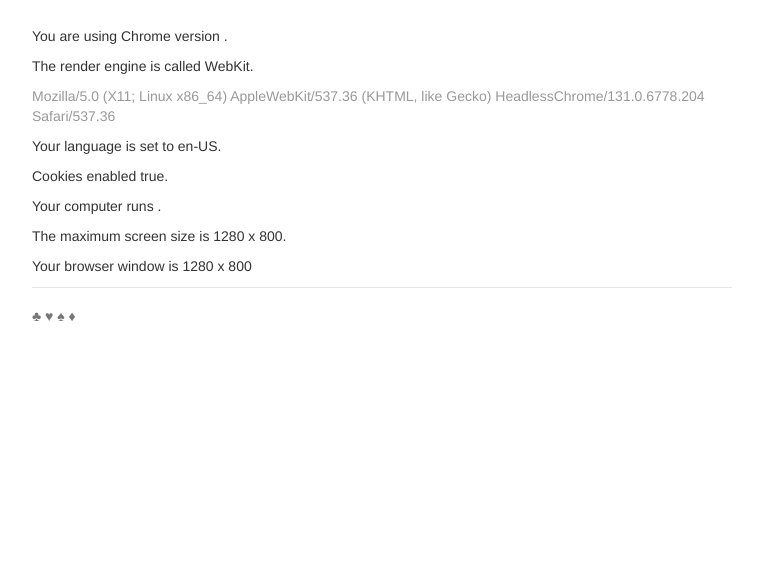
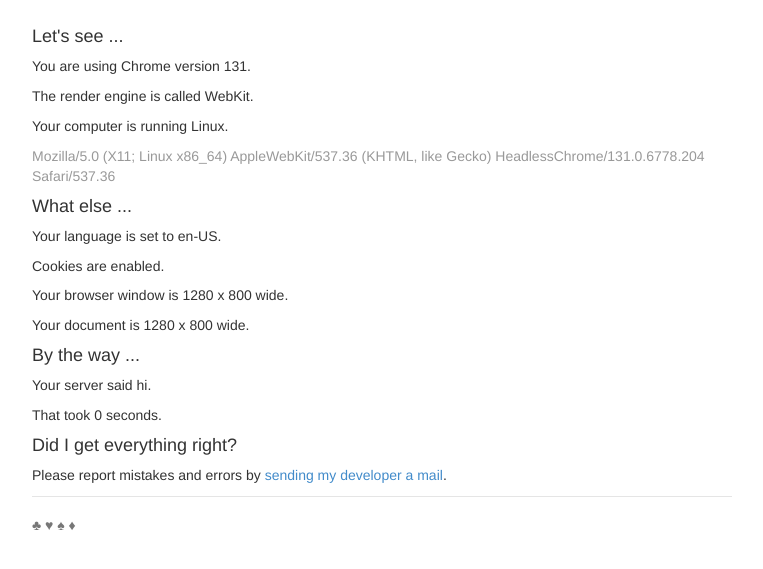
Before and after one commit to lislis/browser-butler, a website: page app/index.html in a window 1280 px wide. Shown: the part 83-652 px from the top of the page, without its empty margins (258-1021 px from the left). Drawn offline with nearby package versions, Linux system fonts and the light colour scheme; files that its build step writes are made by us from their sources.

Commit message:
update regex madnes

```diff
--- a/app/index.html
+++ b/app/index.html
@@ -33,8 +33,24 @@
                 </ul> -->
                 <h3 class="text-muted">Browser Butler</h3>
             </div>
+            <!-- <div>
+                <form role="form" id="js-checkString">
+                  <div class="form-group">
+                    <input type="text" class="form-control" id="userAgentInput" placeholder="userAgent string">
+                  </div>
+                  <button type="submit" class="btn btn-info">check this one</button>
+                </form>
+            </div> -->
             <div>
+                <noscript>
+                    <p class="alert alert-warning">Your Javascript is disabled. Enable it to see Browser Butler's results.</p>
+                </noscript>
                 <div id="js-output"></div>
+                <div id="js-server-output"></div>
+            </div>
+            <div>
+                <h4>Did I get everything right?</h4>
+                <p>Please report mistakes and errors by <a class="" id="js-feedback" href="mailto:mail@lisapassing.de?subject=Browser Butler: feedback w/ js disabled">sending my developer a mail</a><!--  or <a href="#">opening an issue on github</a> -->.</p>
             </div>
             <div class="footer">
                 <p>&clubs; &hearts; &spades; &diams;</p>
--- a/app/scripts/main.js
+++ b/app/scripts/main.js
@@ -1,11 +1,12 @@
-
-$(document).ready(function() {
 
 
-	var nav = navigator;
+function detectBrowser(paramNavigator) {
+
+		var nav = paramNavigator;
 		var cookies = nav.cookieEnabled;
 		var language = nav.language;
 		var userAgent = nav.userAgent;
+		var machine = 'computer';
 
 		var wind = window;
 		var sceenWidth = wind.outerWidth;
@@ -14,29 +15,38 @@ $(document).ready(function() {
 		var documentHeight = wind.innerHeight;
 
 		var browser = '';
+		var version = '';
 		var engine = '';
+		var platform = '';
 		var os = '';
+		var osVersion = '';
 
-	if(userAgent.match('Firefox/')) {
-		if(!userAgent.match('Seamonkey/')) {
+	/*
+	 * Test for browser and version
+	 */
+		if (/Firefox[\/\s](\d+\.\d+)/.test(userAgent)) {
 			browser = 'Firefox';
-		}
-	} else if(userAgent.match('Seamonkey/')) {
-		browser = 'Seamonkey';
-	} else if (userAgent.match('OPR/') || userAgent.match('Opera/')) {
+			version = new Number(RegExp.$1);
+		} else if (/MSIE (\d+\.\d+);/.test(userAgent)) {
+			browser = 'Internet Explorer';
+			version = new Number(RegExp.$1);
+		} else if (/Chrome[\/\s](\d+\.\d+)/.test(userAgent)) {
+			browser = 'Chrome';
+			version = new Number(RegExp.$1);
+		} else if (/Opera[\/\s](\d+\.\d+)/.test(userAgent)) {
 			browser = 'Opera';
-	} else if (userAgent.match('Chrome/')) {
-		browser = 'Chrome';
-	} else if(userAgent.match('Safari/')) {
-		if(!userAgent.match('Chrome/')) {
+			version = new Number(RegExp.$1)
+		} else if (/Safari[\/\s](\d+\.\d+)/.test(userAgent)) {
 			browser = 'Safari';
-		}
-	} else if(userAgent.match('MSIE')) {
-		browser = 'Internet Explorer';
+			version = new Number(RegExp.$1);
 		} else {
 			browser = 'unknown';
+			version = '';
 		}
 
+	/*
+	 * Test for renderengine
+	 */
 		if(userAgent.match('Gecko/')) {
 			engine = 'Gecko';
 		} else if(userAgent.match('AppleWebKit/')) {
@@ -51,20 +61,152 @@ $(document).ready(function() {
 			engine = 'unknown'
 		}
 
+	/*
+	 * Test for os and version
+	 */
 
+		osRegex = [
+			/(Windows 95)|(Win95)|(Windows_95)/,
+			/(Windows 98)|(Win98)/,
+			/(Windows NT 5.0)|(Windows 2000)/,
+			/(Windows NT 5.1)|(Windows XP)/,
+			/(Windows NT 5.2)/, // windows server
+			/(Windows NT 6.0)/, // vista
+			/(Windows NT 6.1)/, // 7
+			/(Windows NT 6.2)/, // 8
+			/OpenBSD/,
+			/SunOS/,
+			/(Linux)|(X11)/,
+			/(Mac_PowerPC)|(Macintosh)/
+		];
+		osNames = [
+			'Windows 95',
+			'windows 98',
+			'Windows 2000',
+			'Windows XP',
+			'Windows 200 Server', // windows server
+			'Windows Vista', // vista
+			'Windows 7', // 7
+			'Windows 8', // 8
+			'OpenBSD',
+			'SunOS',
+			'Linux',
+			'Mac OS'
+		];
+
+		// Check for major Desktop Platforms
+		$.each(osRegex, function(index, value) {
+			if(value.test(userAgent)) {
+				platform = osNames[index];
+			}
+		});
+
+		var parts = userAgent.split(/\s*[;)(]\s*/);
+		//console.log(parts);
+
+		// Windows
+		if(platform.match('Windows')) {
+			os = '';
+		}
+
+		// Lunix distros
+		// @todo: version numbers
+		if (platform == 'Linux' && !userAgent.match('Mobile')) {
+			if (userAgent.match('Ubuntu')) {
+				os = 'Ubuntu';
+			}
+		}
+
+		// Mac
+		// @todo: version numbers
+		if(platform === 'Mac OS') {
+
+		}
+
+		// mobile Browsers
+		// @todo: version numbers
+		if(userAgent.match('Mobile')) {
+			machine = 'device';
+
+			if(browser == 'Safari' && userAgent.match('Android')) {
+				platform = 'Android';
+				browser = 'Android Standard Browser';
+				version = '';
+			} else if(browser == 'Firefox' && !userAgent.match('Android')) {
+				platform = 'FirefoxOS';
+			} else if(userAgent.match('Android')) {
+				platform = 'Android';
+			} else {
+				platform = 'unknown mobile platform';
+			}
+		}
+
+	/*
+	 * Compose output
+	 */
 		var output = '';
-	output += '<p>You are using '+ browser + ' version .</p>';
+		output += '<h4>Let\'s see ...</h4>';
+		output += '<p>You are using '+ browser + ' version '+ version +'.</p>';
 		output += '<p>The render engine is called '+ engine + '.</p>';
+		if(os === '') {
+			output += '<p>Your '+ machine +' is running '+ platform + '.</p>';
+		} else {
+			output += '<p>Your computer is a '+ platform + ', '+ os + ' to be more precise.</p>';
+		}
 		output += '<p class="text-muted">'+ userAgent + '</p>';
+		output += '<h4>What else ...</h4>';
 		output += '<p>Your language is set to '+ language +'.</p>';
-	output += '<p>Cookies enabled '+ cookies +'.</p>';
-	output += '<p>Your computer runs '+ os + '.</p>';
-	output += '<p>The maximum screen size is '+ sceenWidth +' x '+ screenHeight +'.</p>';
-	output += '<p>Your browser window is '+ documentWidth +' x '+ documentHeight +'</p>';
+		if(cookies) {
+			output += '<p>Cookies are enabled.</p>';
+		} else {
+			output += '<p>Cookies are disabled.</p>';
+		}
+		output += '<p>Your browser window is '+ sceenWidth +' x '+ screenHeight +' wide.</p>';
+		output += '<p>Your document is '+ documentWidth +' x '+ documentHeight +' wide.</p>';
 
 		$('#js-output').append(output);
 
+		sendFeedback();
 
 		console.log(userAgent);
+}
+
+function sendFeedback(event) {
+
+	var text = $('#js-output .text-muted').html();
+
+	var link = "mailto:mail@lisapassing.de"
+			 + "?subject=" + escape("Browser Butler feedback mail")
+			 + "&body=" + text;
+
+	$('#js-feedback').attr('href', link);
+}
+
+function queryServer() {
+	console.log('Yes, this is Server');
+	var startTime = new Date().getTime();
+	var serverOutput = '';
+
+	$.ajax({
+		url: "/",
+		cache: false
+	}).success(function( data, textStatus, jqXHR ) {
+		var endTime = new Date().getTime();
+		var timePassed = (endTime - startTime) / 1000;
+		console.log((endTime - startTime) / 1000);
+		console.log(jqXHR.getAllResponseHeaders());
+
+		serverOutput += '<h4>By the way ...</h4>';
+		serverOutput += '<p>Your server said hi.</p>';
+		serverOutput += '<p>That took '+ timePassed + ' seconds.</p>';
+		$('#js-server-output').append(serverOutput);
+	});
+}
+
+
+$(document).ready(function() {
+
+	detectBrowser(navigator);
+	queryServer();
 
 });
```
Lines whose indentation alone changed are shown as unchanged.
